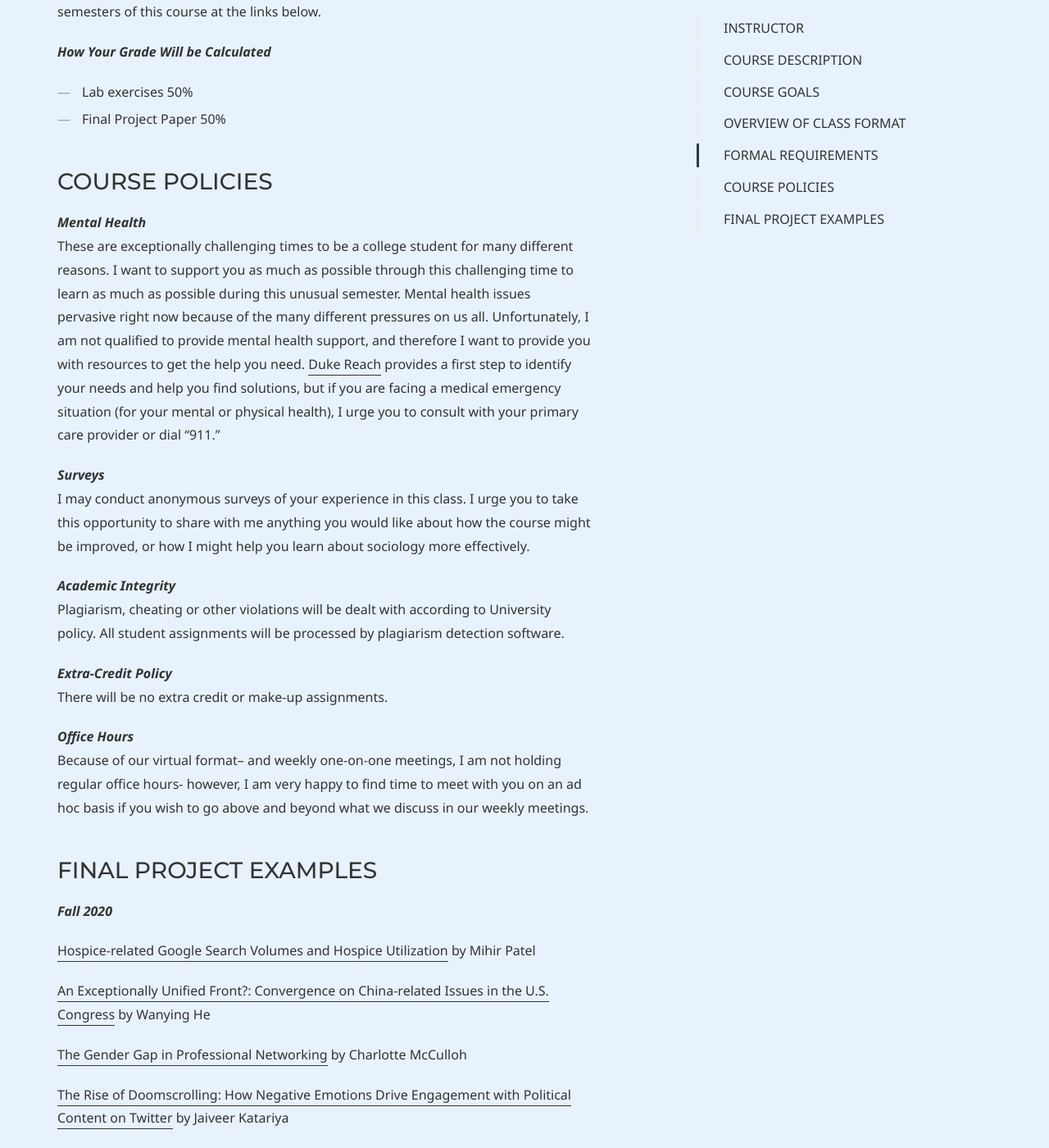
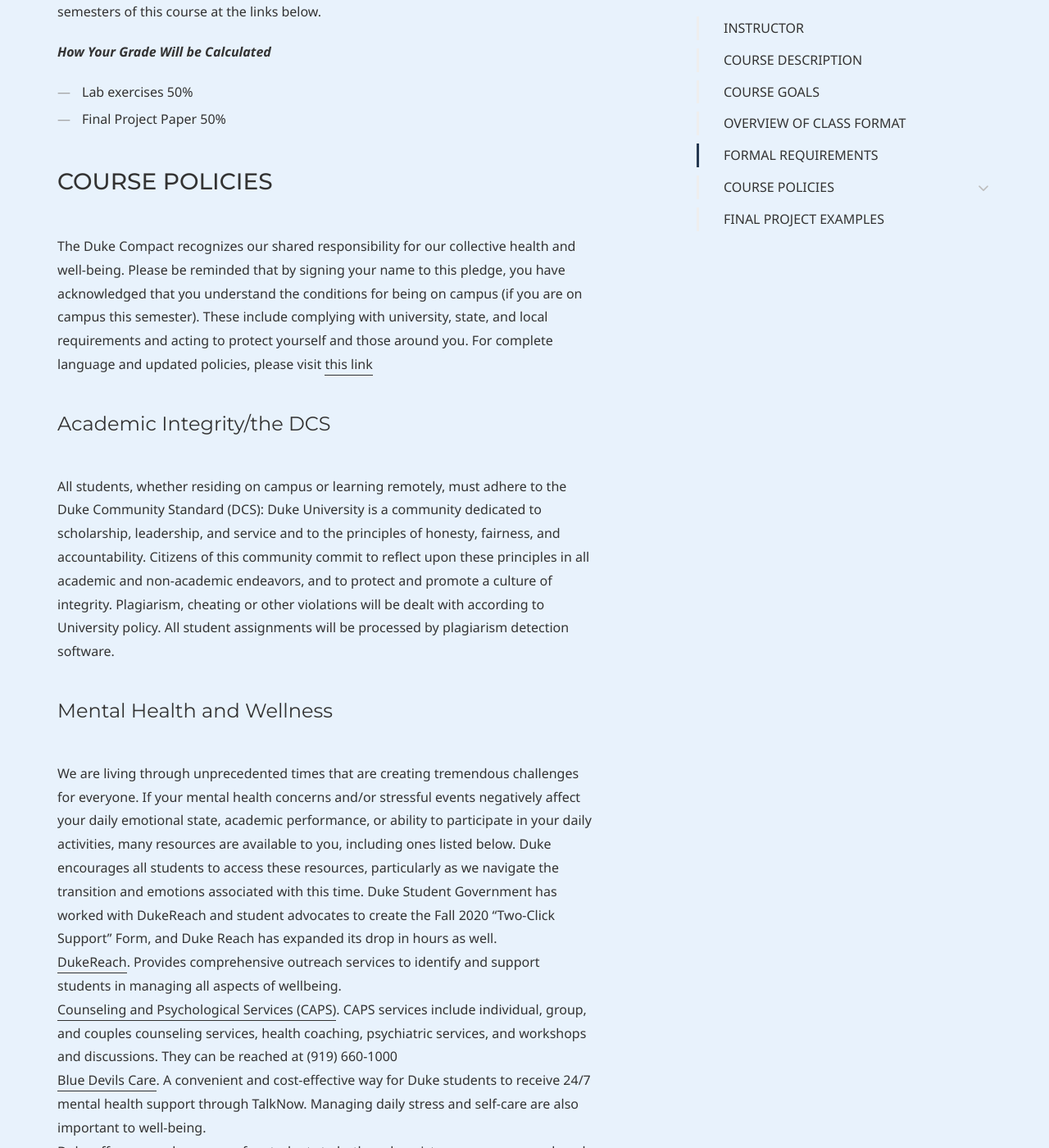
Before and after one commit to dssoc/dssoc.github.io, a Jekyll site: the page built from course.md, in a window 1280 px wide and 1400 px high, scrolled down 7021 px. Shown: the whole window at 82% size. Built offline with Jekyll 4.4.1, drawn with Linux system fonts in a browser that asks for light colours; some web fonts are replaced; some of the changed text lies outside the part shown.

Commit message:
Added new COVID policies

```diff
--- a/course.md
+++ b/course.md
@@ -142,26 +142,48 @@
 <br/>
 
 ### COURSE POLICIES
-
-***Mental Health***
 <br/>
-These are exceptionally challenging times to be a college student for many different reasons. I want to support you as much as possible through this challenging time to learn as much as possible during this unusual semester. Mental health issues pervasive right now because of the many different pressures on us all. Unfortunately, I am not qualified to provide mental health support, and therefore I want to provide you with resources to get the help you need. [Duke Reach](https://studentaffairs.duke.edu/dukereach1) provides a first step to identify your needs and help you find solutions, but if you are facing a medical emergency situation (for your mental or physical health), I urge you to consult with your primary care provider or dial "911."
+The Duke Compact recognizes our shared responsibility for our collective health and well-being. Please be reminded that by signing your name to this pledge, you have acknowledged that you understand the conditions for being on campus (if you are on campus this semester). These include complying with university, state, and local requirements and acting to protect yourself and those around you. For complete language and updated policies, please visit [this link](https://returnto.duke.edu/compact/.2.)
 <br/>
 
-***Surveys***
+#### Academic Integrity/the DCS
 <br/>
-I may conduct anonymous surveys of your experience in this class. I urge you to take this opportunity to share with me anything you would like about how the course might be improved, or how I might help you learn about sociology more effectively.
+All students, whether residing on campus or learning remotely, must adhere to the Duke Community Standard (DCS): Duke University is a community dedicated to scholarship, leadership, and service and to the principles of honesty, fairness, and accountability. Citizens of this community commit to reflect upon these principles in all academic and non-academic endeavors, and to protect and promote a culture of integrity. Plagiarism, cheating or other violations will be dealt with according to University policy. All student assignments will be processed by plagiarism detection software.
 <br/>
 
-***Academic Integrity***
+#### Mental Health and Wellness
 <br/>
-Plagiarism, cheating or other violations will be dealt with according to University policy. All student assignments will be processed by plagiarism detection software.
+We are living through unprecedented times that are creating tremendous challenges for everyone. If your mental health concerns and/or stressful events negatively affect your daily emotional state, academic performance, or ability to participate in your daily activities, many resources are available to you, including ones listed below. Duke encourages all students to access these resources, particularly as we navigate the transition and emotions associated with this time. Duke Student Government has worked with DukeReach and student advocates to create the Fall 2020 “Two-Click Support” Form, and Duke Reach has expanded its drop in hours as well.
+<br/>
+[DukeReach](http://studentaffairs.duke.edu/dukereach). Provides comprehensive outreach services to identify and support students in managing all aspects of wellbeing.
+<br/>
+[Counseling and Psychological Services (CAPS)](https://studentaffairs.duke.edu/caps). CAPS services include individual,
+group, and couples counseling services, health coaching, psychiatric services, and
+workshops and discussions. They can be reached at (919) 660-1000
+<br/>
+[Blue Devils Care](bluedevilscare.duke.edu). A convenient and cost-effective way for Duke students to receive 24/7 mental health support through TalkNow.  Managing daily stress and self-care are also important to well-being.
+<br/>
+Duke offers several resources for students to both seek assistance on coursework and improve overall
+wellness, some of which are listed below and described in more detail at [this link](https://studentaffairs.duke.edu/duwell/holistic-wellness)
+<br/>
+• The Academic Resource Center: (919) 684-5917, theARC@duke.edu,
+or arc.duke.edu,
+• DuWell: (919) 681-8421, duwell@studentaffairs.duke.edu,
+or https://studentaffairs.duke.edu/duwell)
+• WellTrack: https://app.welltrack.com/
+<br/>
+#### Accessibility
+<br/>
+In addition to accessibility issues experienced during the typical academic year, I recognize that remote learning may present additional challenges. Students may be experiencing unreliable wi-fi, lack of access to quiet study spaces, varied time-zones, or additional responsibilities while studying at home. If you are experiencing these or other difficulties, please contact me to discuss possible accommodations.
+<br/>
+**Technology Accommodations** Students with demonstrated high financial need who may have limited access to
+computers and stable internet may request assistance in the form of loaner laptops and WIFI hotspots. For new Spring 2021 technology assistance requests, please [go here](https://duke.qualtrics.com/jfe/form/SV_cveTE8cXSCEsozX). Please note that supplies are limited. For updates, please visit [this link](https://keeplearning.duke.edu/undergraduate-students/).
+<br/>
+**Academic Accommodations** The Student Disability Access Office (SDAO) will continue to be available to ensure that students are able to engage with their courses and related assignments. Students should be in touch with the Student Disability Access Office to request or update accommodations under these circumstances. Zoom has the ability to provide live closed captioning. If you are not seeing this, and but would like to see this feature, please reach out to Duke OIT for assistance.
+<br/>
+**Accommodations for Remote Students** If you are unable to attend one of our group meetings, please contact me and we can discuss how to accommodate your needs during this very challenging time.
 <br/>
 
-***Extra-Credit Policy***
-<br/>
-There will be no extra credit or make-up assignments.
-<br/>
 
 ***Office Hours***
 <br/>
```
